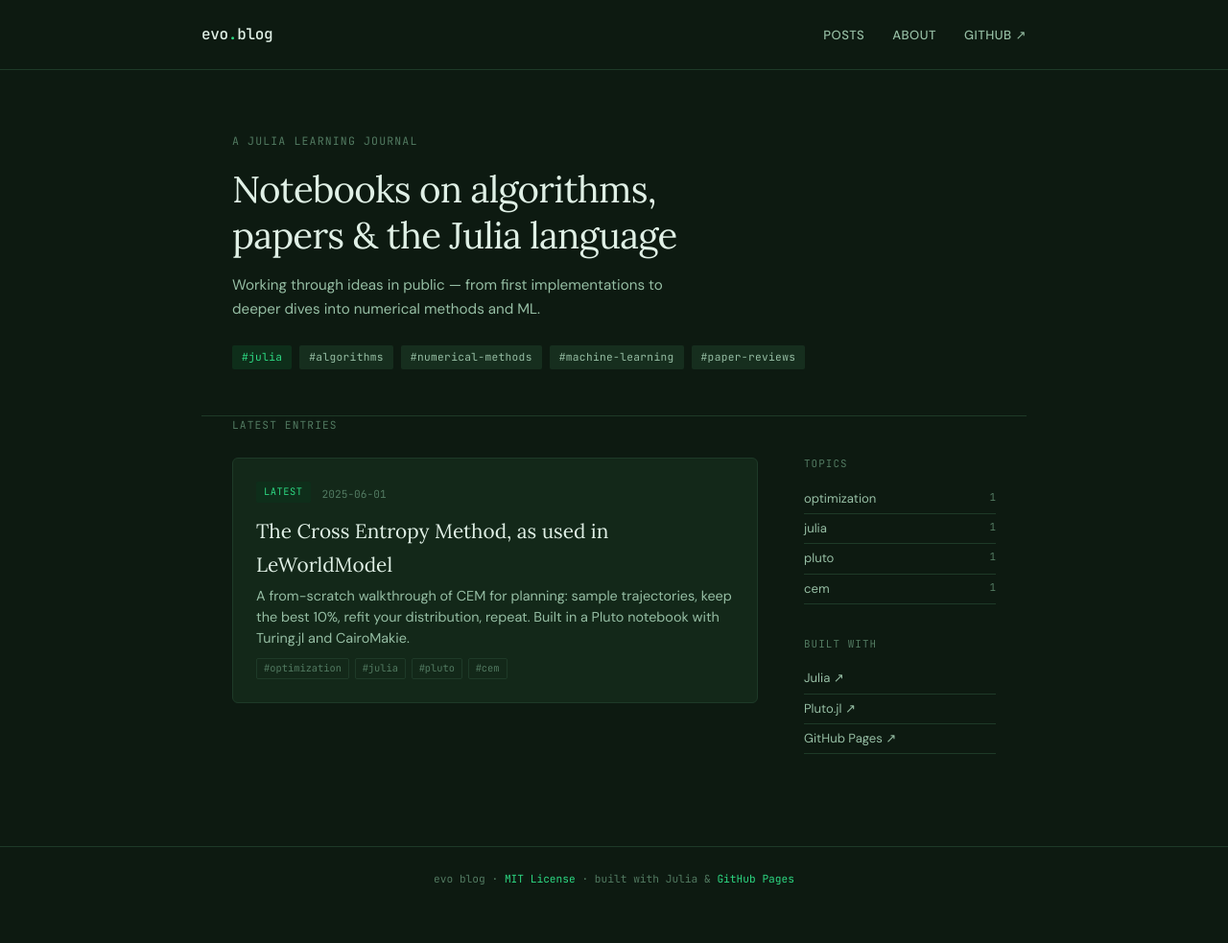
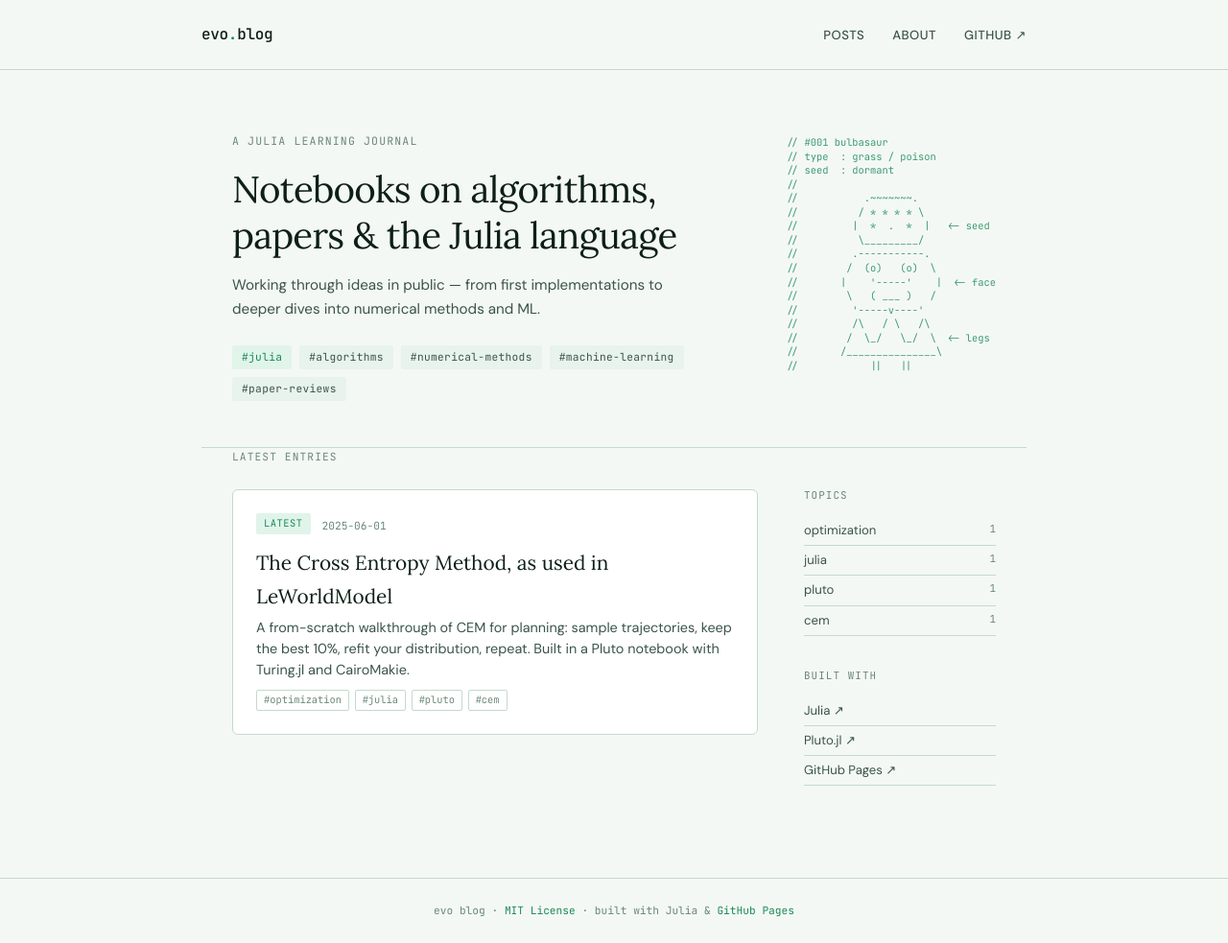
Before and after one commit to wclaerhout/wclaerhout.github.io, a Jekyll site: the page built from index.html, in a window 1280 px wide. Shown: the whole page at 96% size. Built offline with Jekyll 4.4.1, drawn with Linux system fonts in a browser that asks for light colours; before the commit the page ends 950 px from its top, so only the background shows below that.

Commit message:
bulbasaur themed

```diff
--- a/assets/css/style.css
+++ b/assets/css/style.css
@@ -1,16 +1,16 @@
 *, *::before, *::after { box-sizing: border-box; margin: 0; padding: 0; }
 
 :root {
-  --bg:        #0d1a11;
-  --surface:   #132819;
-  --ink:       #e0f0e6;
-  --ink-2:     #96bea4;
-  --ink-3:     #527a61;
-  --rule:      #1e3a28;
-  --accent:    #2dd882;
-  --accent-bg: #0e2e1a;
-  --tag-bg:    #162e1e;
-  --code-bg:   #091410;
+  --bg:        #f4f8f5;
+  --surface:   #ffffff;
+  --ink:       #0d1f16;
+  --ink-2:     #3a5448;
+  --ink-3:     #6a8878;
+  --rule:      #c4dace;
+  --accent:    #1a8a58;
+  --accent-bg: #e0f4ea;
+  --tag-bg:    #e8f3ee;
+  --code-bg:   #eef6f1;
   --mono:      'JetBrains Mono', monospace;
   --serif:     'Lora', Georgia, serif;
   --sans:      'DM Sans', system-ui, sans-serif;
@@ -48,6 +48,10 @@ footer a { color: var(--accent); }
 
 /* ── Home: Hero ── */
 .hero { max-width: 860px; margin: 0 auto; padding: 4rem 2rem 3rem; border-bottom: 1px solid var(--rule); }
+.hero-inner { display: flex; align-items: flex-start; gap: 3rem; }
+.hero-text { flex: 1; min-width: 0; }
+.bulb-art { font-family: var(--mono); font-size: 0.65rem; line-height: 1.4; color: var(--accent); white-space: pre; flex-shrink: 0; opacity: 0.85; padding-top: 0.25rem; }
+@media (max-width: 640px) { .hero-inner { flex-direction: column; } .bulb-art { display: none; } }
 .hero-label { font-family: var(--mono); font-size: 0.72rem; color: var(--ink-3); letter-spacing: 0.1em; text-transform: uppercase; margin-bottom: 1rem; }
 .hero h1 { font-family: var(--serif); font-size: 2.4rem; font-weight: 400; line-height: 1.25; letter-spacing: -0.02em; max-width: 520px; color: var(--ink); }
 .hero p { margin-top: 1rem; font-size: 0.95rem; color: var(--ink-2); max-width: 480px; }
@@ -128,8 +132,8 @@ h1.post-title { font-family: var(--serif); font-size: 2rem; font-weight: 400; li
 /* Syntax highlighting (hand-written HTML spans in existing posts) */
 .prose .comment { color: var(--ink-3); }
 .prose .kw { color: var(--accent); }
-.prose .fn { color: #a78bfa; }
-.prose .str { color: #7ee8a2; }
+.prose .fn { color: #7c5cbf; }
+.prose .str { color: #1a7a42; }
 
 /* Syntax highlighting (Rouge — used by Markdown posts) */
 .highlight { background: var(--code-bg); border: 1px solid var(--rule); border-radius: 6px; overflow-x: auto; margin: 1.5rem 0 2rem; }
@@ -137,9 +141,9 @@ h1.post-title { font-family: var(--serif); font-size: 2rem; font-weight: 400; li
 .highlight code { font-size: 0.82rem; line-height: 1.65; }
 .highlight .c, .highlight .c1, .highlight .cm, .highlight .cs { color: var(--ink-3); }
 .highlight .k, .highlight .kd, .highlight .kn, .highlight .kp { color: var(--accent); }
-.highlight .nf, .highlight .nc { color: #a78bfa; }
-.highlight .s, .highlight .s1, .highlight .s2, .highlight .sd { color: #7ee8a2; }
-.highlight .mi, .highlight .mf { color: #f0883e; }
+.highlight .nf, .highlight .nc { color: #7c5cbf; }
+.highlight .s, .highlight .s1, .highlight .s2, .highlight .sd { color: #1a7a42; }
+.highlight .mi, .highlight .mf { color: #c05a00; }
 
 /* ── Algo steps ── */
 .algo-steps { margin: 2rem 0; display: flex; flex-direction: column; gap: 0; }
@@ -155,8 +159,8 @@ h1.post-title { font-family: var(--serif); font-size: 2rem; font-weight: 400; li
 .fig-caption { font-family: var(--mono); font-size: 0.68rem; color: var(--ink-3); padding: 0.6rem 1rem; border-top: 1px solid var(--rule); letter-spacing: 0.03em; }
 
 /* ── Notebook link ── */
-.notebook-link { display: inline-flex; align-items: center; gap: 0.5rem; margin: 2rem 0; background: var(--accent-bg); color: var(--accent); border: 1px solid #1e5534; padding: 0.7rem 1.25rem; border-radius: 5px; font-size: 0.85rem; font-weight: 500; transition: background 0.15s; }
-.notebook-link:hover { background: #162e1e; }
+.notebook-link { display: inline-flex; align-items: center; gap: 0.5rem; margin: 2rem 0; background: var(--accent-bg); color: var(--accent); border: 1px solid #9acdb4; padding: 0.7rem 1.25rem; border-radius: 5px; font-size: 0.85rem; font-weight: 500; transition: background 0.15s; }
+.notebook-link:hover { background: #cceedd; }
 
 /* ── About page ── */
 .about-wrap { max-width: 600px; margin: 0 auto; padding: 4rem 2rem 6rem; }
--- a/index.html
+++ b/index.html
@@ -4,6 +4,8 @@ title: evo blog
 ---
 
 <section class="hero">
+  <div class="hero-inner">
+    <div class="hero-text">
       <div class="hero-label">A Julia learning journal</div>
       <h1>Notebooks on algorithms, papers &amp; the Julia language</h1>
       <p>Working through ideas in public — from first implementations to deeper dives into numerical methods and ML.</p>
@@ -13,6 +15,25 @@ title: evo blog
         <span class="tag">#numerical-methods</span>
         <span class="tag">#machine-learning</span>
         <span class="tag">#paper-reviews</span>
+      </div>
+    </div>
+    <pre class="bulb-art">// #001 bulbasaur
+// type  : grass / poison
+// seed  : dormant
+//
+//           .~~~~~~~.
+//          / * * * * \
+//         |  *  .  *  |   &lt;- seed
+//          \_________/
+//         .-----------.
+//        /  (o)   (o)  \
+//       |    '-----'    |  &lt;- face
+//        \   ( ___ )   /
+//         '-----v----'
+//         /\   / \   /\
+//        /  \_/   \_/  \  &lt;- legs
+//       /_______________\
+//            ||   ||</pre>
   </div>
 </section>
 
```
Lines whose indentation alone changed are shown as unchanged.
